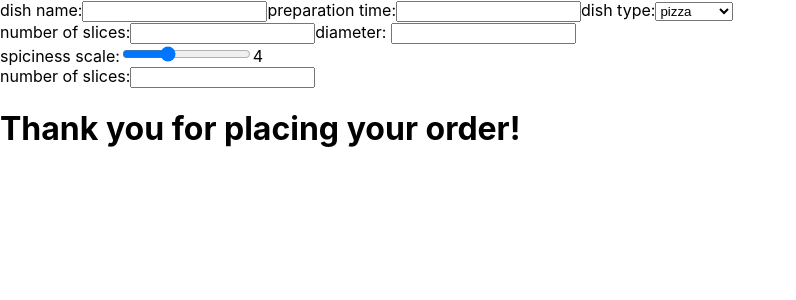
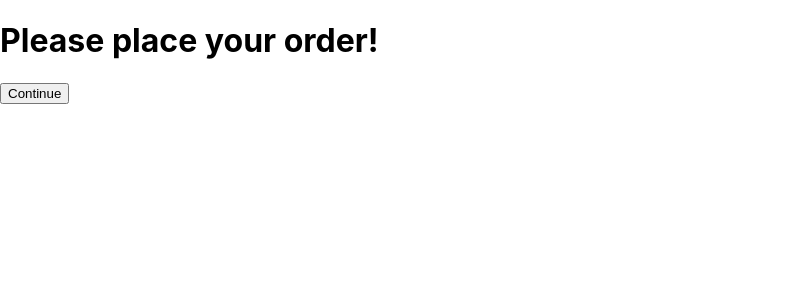
Before and after one commit to GhostOcelot/HexOcean-recruitment-task, a React (Create React App) app: page / in a window 1280 px wide. Shown: the top 300 px of the page, without its empty margins (0-796 px from the left). Built offline with nearby package versions, Linux system fonts and the light colour scheme.

Commit message:
Routing ready.

```diff
--- a/package.json
+++ b/package.json
@@ -8,6 +8,7 @@
     "@testing-library/user-event": "^12.8.3",
     "react": "^17.0.2",
     "react-dom": "^17.0.2",
+    "react-router-dom": "^5.2.0",
     "react-scripts": "4.0.3",
     "web-vitals": "^1.1.2"
   },
--- a/src/App.js
+++ b/src/App.js
@@ -1,9 +1,22 @@
-import MainScreen from './components/MainScreen/MainScreen';
+import { BrowserRouter, Route } from 'react-router-dom';
+import HomeScreen from './components/HomeScreen/HomeScreen';
+import CreateOrder from './components/CreateOrder/CreateOrder';
+import OrderPizza from './components/OrderPizza/OrderPizza';
+import OrderSoup from './components/OrderSoup/OrderSoup';
+import OrderSandwich from './components/OrderSandwich/OrderSandwich';
+import OrderReady from './components/OrderReady/OrderReady';
 
 function App() {
 	return (
 		<div className="App">
-			<MainScreen />
+			<BrowserRouter>
+				<Route exact path="/" component={HomeScreen} />
+				<Route path="/create_order" component={CreateOrder} />
+				<Route path="/order_pizza" component={OrderPizza} />
+				<Route path="/order_soup" component={OrderSoup} />
+				<Route path="/order_sandwich" component={OrderSandwich} />
+				<Route path="/order_ready" component={OrderReady} />
+			</BrowserRouter>
 		</div>
 	);
 }
--- a/src/components/CreateOrder/CreateOrder.js
+++ b/src/components/CreateOrder/CreateOrder.js
@@ -1,4 +1,13 @@
+import { Link } from 'react-router-dom';
+import { useState } from 'react';
+
 const CreateOrder = () => {
+	const [orderType, setOrderType] = useState('pizza');
+
+	const changeOrderType = e => {
+		setOrderType(e.target.value);
+	};
+
 	return (
 		<>
 			<form>
@@ -9,11 +18,15 @@ const CreateOrder = () => {
 				<input type="text" name="preparation_time" />
 
 				<label htmlFor="dish_type">dish type:</label>
-				<select name="dish_type">
+				<select onChange={e => changeOrderType(e)} name="dish_type">
 					<option value="pizza">pizza</option>
 					<option value="soup">soup</option>
 					<option value="sandwich">sandwich</option>
 				</select>
+
+				<Link to={`/order_${orderType}`}>
+					<button>Continue</button>
+				</Link>
 			</form>
 		</>
 	);
--- /dev/null
+++ b/src/components/HomeScreen/HomeScreen.js
@@ -0,0 +1,14 @@
+import { Link } from 'react-router-dom';
+
+const MainScreen = () => {
+	return (
+		<>
+			<h1>Please place your order!</h1>
+			<Link to="/create_order">
+				<button>Continue</button>
+			</Link>
+		</>
+	);
+};
+
+export default MainScreen;
--- a/src/components/MainScreen/MainScreen.js
+++ /dev/null
@@ -1,19 +0,0 @@
-import CreateOrder from '../CreateOrder/CreateOrder';
-import OrderPizza from '../OrderPizza/OrderPizza';
-import OrderSoup from '../OrderSoup/OrderSoup';
-import OrderSandwich from '../OrderSandwich/OrderSandwich';
-import OrderReady from '../OrderReady/OrderReady';
-
-const MainScreen = () => {
-	return (
-		<>
-			<CreateOrder />
-			<OrderPizza />
-			<OrderSoup />
-			<OrderSandwich />
-			<OrderReady />
-		</>
-	);
-};
-
-export default MainScreen;
--- a/src/components/OrderPizza/OrderPizza.js
+++ b/src/components/OrderPizza/OrderPizza.js
@@ -1,3 +1,5 @@
+import { Link } from 'react-router-dom';
+
 const OrderPizza = () => {
 	return (
 		<div>
@@ -6,6 +8,10 @@ const OrderPizza = () => {
 
 			<label htmlFor="diameter">diameter: </label>
 			<input type="number" step="0.1" name="diameter" />
+
+			<Link to="/order_ready">
+				<button>Continue</button>
+			</Link>
 		</div>
 	);
 };
--- a/src/components/OrderSandwich/OrderSandwich.js
+++ b/src/components/OrderSandwich/OrderSandwich.js
@@ -1,8 +1,14 @@
+import { Link } from 'react-router-dom';
+
 const OrderSandwich = () => {
 	return (
 		<div>
 			<label htmlFor="slices_of_bread ">number of slices:</label>
 			<input type="number" name="slices_of_bread" />
+
+			<Link to="/order_ready">
+				<button>Continue</button>
+			</Link>
 		</div>
 	);
 };
--- a/src/components/OrderSoup/OrderSoup.js
+++ b/src/components/OrderSoup/OrderSoup.js
@@ -1,3 +1,5 @@
+import { Link } from 'react-router-dom';
+
 import { useState } from 'react';
 
 const OrderSoup = () => {
@@ -19,6 +21,10 @@ const OrderSoup = () => {
 				value={spiciness}
 			/>
 			<span>{spiciness}</span>
+
+			<Link to="/order_ready">
+				<button>Continue</button>
+			</Link>
 		</div>
 	);
 };
```
Also changed, not shown: src/components/HomeScreen/HomeScreen.module.css (added), 1 other file (tests, documents, lock files or other folders).
